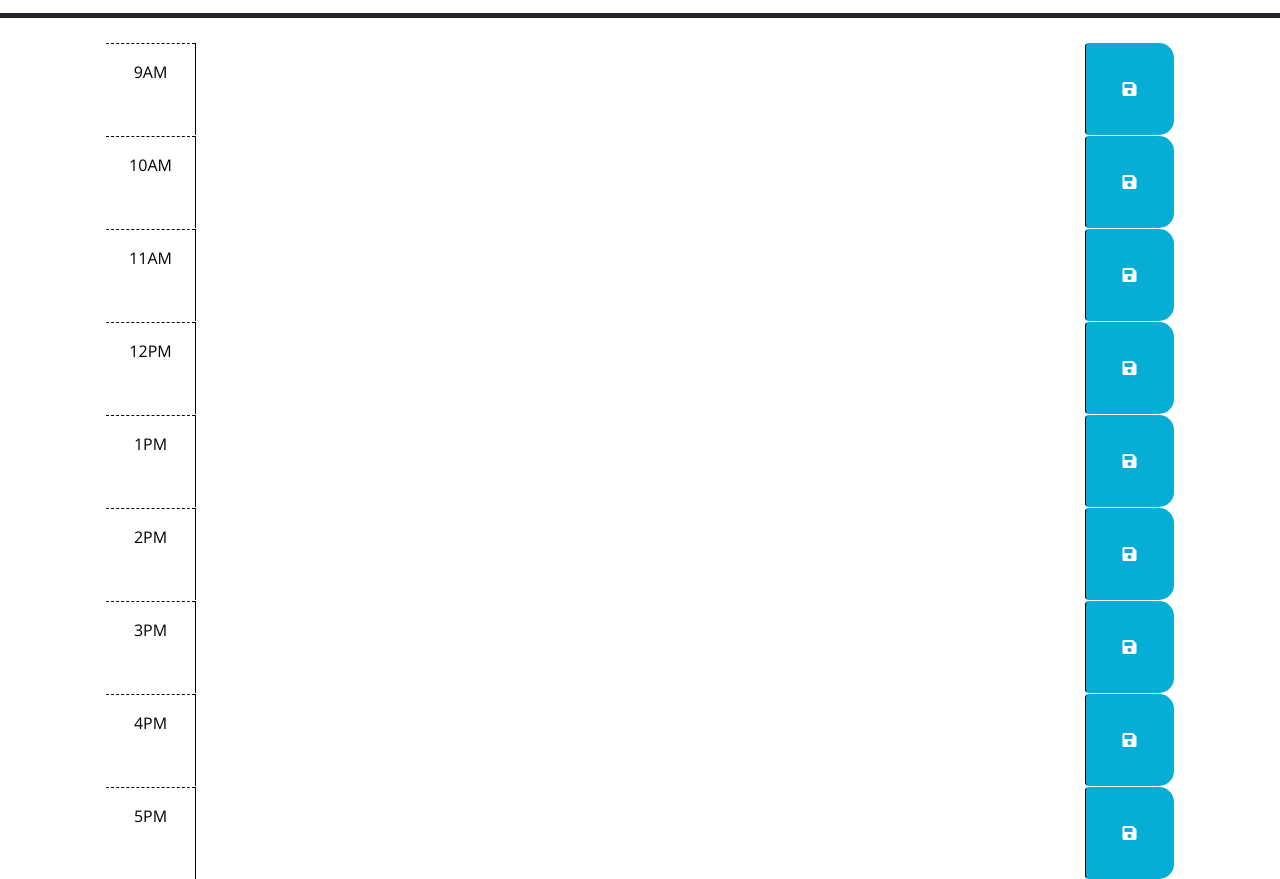
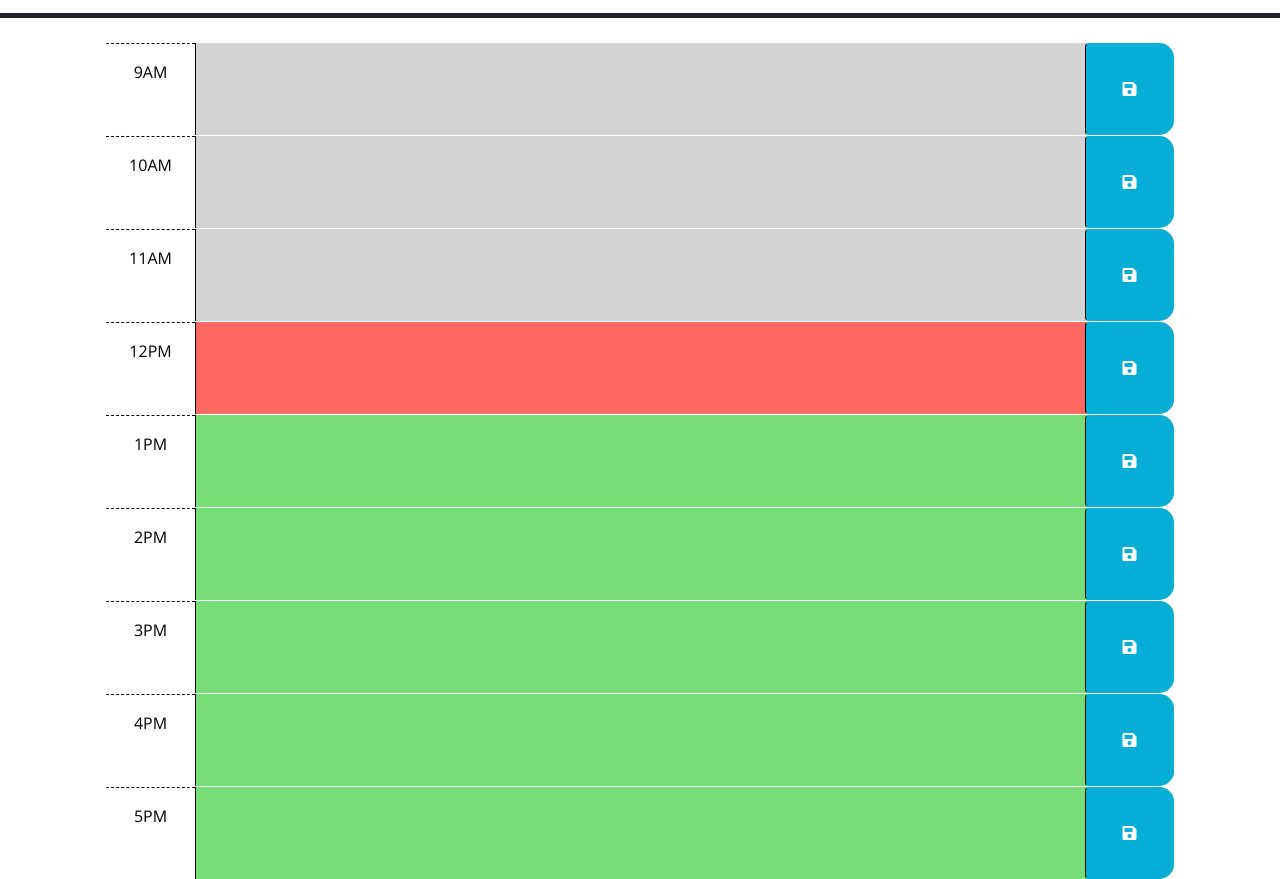
Before and after one commit to hculp/work-day-scheduler, a plain HTML site: page index.html in a window 1280 px wide. Shown: the part 260-1139 px from the top of the page. Drawn offline with nearby package versions, Linux system fonts and the light colour scheme.

Commit message:
fixed html elements(id,class, and empty space) and fixed local storage function

```diff
--- a/index.html
+++ b/index.html
@@ -40,7 +40,7 @@
         -->
 
       <!-- Example of a past time block. The "past" class adds a gray background color. -->
-      <div id="hour-9" class="row time-block">
+      <div id="hour 9" class="row time-block">
         <div class="col-2 col-md-1 hour text-center py-3">9AM</div>
         <textarea class="col-8 col-md-10 description" rows="3"> </textarea>
         <button class="btn saveBtn col-2 col-md-1" aria-label="save">
@@ -49,16 +49,16 @@
       </div>
 
       <!-- Example of a a present time block. The "present" class adds a red background color. -->
-      <div id="hour-10" class="row time-block">
+      <div id="hour 10" class="row time-block">
         <div class="col-2 col-md-1 hour text-center py-3">10AM</div>
-        <textarea class="col-8 col-md-10 description" rows="3"> </textarea>
+        <textarea class="col-8 col-md-10 description" rows="3"></textarea>
         <button class="btn saveBtn col-2 col-md-1" aria-label="save">
           <i class="fas fa-save" aria-hidden="true"></i>
         </button>
       </div>
 
       <!-- Example of a future time block. The "future" class adds a green background color. -->
-      <div id="hour-11" class="row time-block">
+      <div id="hour 11" class="row time-block">
         <div class="col-2 col-md-1 hour text-center py-3">11AM</div>
         <textarea class="col-8 col-md-10 description" rows="3"> </textarea>
         <button class="btn saveBtn col-2 col-md-1" aria-label="save">
@@ -66,7 +66,7 @@
         </button>
       </div>
 
-      <div id="hour-12" class="row time-block">
+      <div id="hour 12" class="row time-block">
         <div class="col-2 col-md-1 hour text-center py-3">12PM</div>
         <textarea class="col-8 col-md-10 description" rows="3"> </textarea>
         <button class="btn saveBtn col-2 col-md-1" aria-label="save">
@@ -74,41 +74,41 @@
         </button>
       </div>
 
-      <div id="hour-13" class="row time-block">
+      <div id="hour 13" class="row time-block">
         <div class="col-2 col-md-1 hour text-center py-3">1PM</div>
-        <textarea class="col-8 col-md-10 description" rows="3"> </textarea>
+        <textarea class="col-8 col-md-10 description" rows="3"></textarea>
         <button class="btn saveBtn col-2 col-md-1" aria-label="save">
           <i class="fas fa-save" aria-hidden="true"></i>
         </button>
       </div>
 
-      <div id="hour-14" class="row time-block">
+      <div id="hour 14" class="row time-block">
         <div class="col-2 col-md-1 hour text-center py-3">2PM</div>
-        <textarea class="col-8 col-md-10 description" rows="3"> </textarea>
+        <textarea class="col-8 col-md-10 description" rows="3"></textarea>
         <button class="btn saveBtn col-2 col-md-1" aria-label="save">
           <i class="fas fa-save" aria-hidden="true"></i>
         </button>
       </div>
 
-      <div id="hour-15" class="row time-block">
+      <div id="hour 15" class="row time-block">
         <div class="col-2 col-md-1 hour text-center py-3">3PM</div>
-        <textarea class="col-8 col-md-10 description" rows="3"> </textarea>
+        <textarea class="col-8 col-md-10 description" rows="3"></textarea>
         <button class="btn saveBtn col-2 col-md-1" aria-label="save">
           <i class="fas fa-save" aria-hidden="true"></i>
         </button>
       </div>
 
-      <div id="hour-16" class="row time-block">
+      <div id="hour 16" class="row time-block">
         <div class="col-2 col-md-1 hour text-center py-3">4PM</div>
-        <textarea class="col-8 col-md-10 description" rows="3"> </textarea>
+        <textarea class="col-8 col-md-10 description" rows="3"></textarea>
         <button class="btn saveBtn col-2 col-md-1" aria-label="save">
           <i class="fas fa-save" aria-hidden="true"></i>
         </button>
       </div>
 
-      <div id="hour-17" class="row time-block">
+      <div id="hour 17" class="row time-block">
         <div class="col-2 col-md-1 hour text-center py-3">5PM</div>
-        <textarea class="col-8 col-md-10 description" rows="3"> </textarea>
+        <textarea class="col-8 col-md-10 description" rows="3"></textarea>
         <button class="btn saveBtn col-2 col-md-1" aria-label="save">
           <i class="fas fa-save" aria-hidden="true"></i>
         </button>
--- a/script.js
+++ b/script.js
@@ -6,54 +6,41 @@
 $(function () {
   var saveBtn = $('.saveBtn');
   var currentDay = $('#currentDay');
-  var past = $('.past');
-  var present = $('.present');
-  var future = $('.future');
   var timeBlock = $('.time-block')
 
-  // TODO: Add a listener for click events on the save button. This code should
-  // use the id in the containing time-block as a key to save the user input in
-  // local storage. HINT: What does `this` reference in the click listener
-  // function? How can DOM traversal be used to get the "hour-x" id of the
-  // time-block containing the button that was clicked? How might the id be
-  // useful when saving the description in local storage?
-  //
-  saveBtn.click(saveInput,applyTimeClass);
-  // TODO: Add code to apply the past, present, or future class to each time
-  // block by comparing the id to the current hour. HINTS: How can the id
-  // attribute of each time-block be used to conditionally add or remove the
-  // past, present, and future classes? How can Day.js be used to get the
-  // current hour in 24-hour time?
-  //
+  saveBtn.click(saveInput);
+
   function applyTimeClass() {
     var hour = dayjs().hour();
 
     timeBlock.each(function() {
       var currentTimeBlock = parseInt($(this).attr('id').replace(/[^\d]/g,''));
-      console.log(hour);
-      console.log(currentTimeBlock);
-      if (currentTimeBlock > 13) {
-        console.log(currentTimeBlock > 13)
+      if (currentTimeBlock > 12) {
         $(this).addClass('future');
-      } else if ( 13 === currentTimeBlock) {
-        console.log(13 === currentTimeBlock)
+      } else if ( 12 === currentTimeBlock) {
         $(this).addClass('present');
       } else {
         $(this).addClass('past');
       }
-      console.log($(this));
     })
   }
-  // TODO: Add code to get any user input that was saved in localStorage and set
-  // the values of the corresponding textarea elements. HINT: How can the id
-  // attribute of each time-block be used to do this?
-  //
+
   function saveInput(event) {
     event.preventDefault();
-    var time = $(this).siblings('.hour').text();
+    var time = $(this).siblings().text();
     var content = $(this).siblings('.description').val();
     localStorage.setItem(time,content);
   }
-  // TODO: Add code to display the current date in the header of the page.
+
+
+    $(".hour").each(function() {
+        var currentTimeBlock = $(this).text();
+        var currentStorage = localStorage.getItem(currentTimeBlock);
+        if(currentStorage !== null) {
+            $(this).siblings('.description').val(currentStorage);
+        }
+      });
+
   currentDay.text(dayjs().format('dddd, MMMM D, YYYY h:mm A'));
+  applyTimeClass();
 });
```
